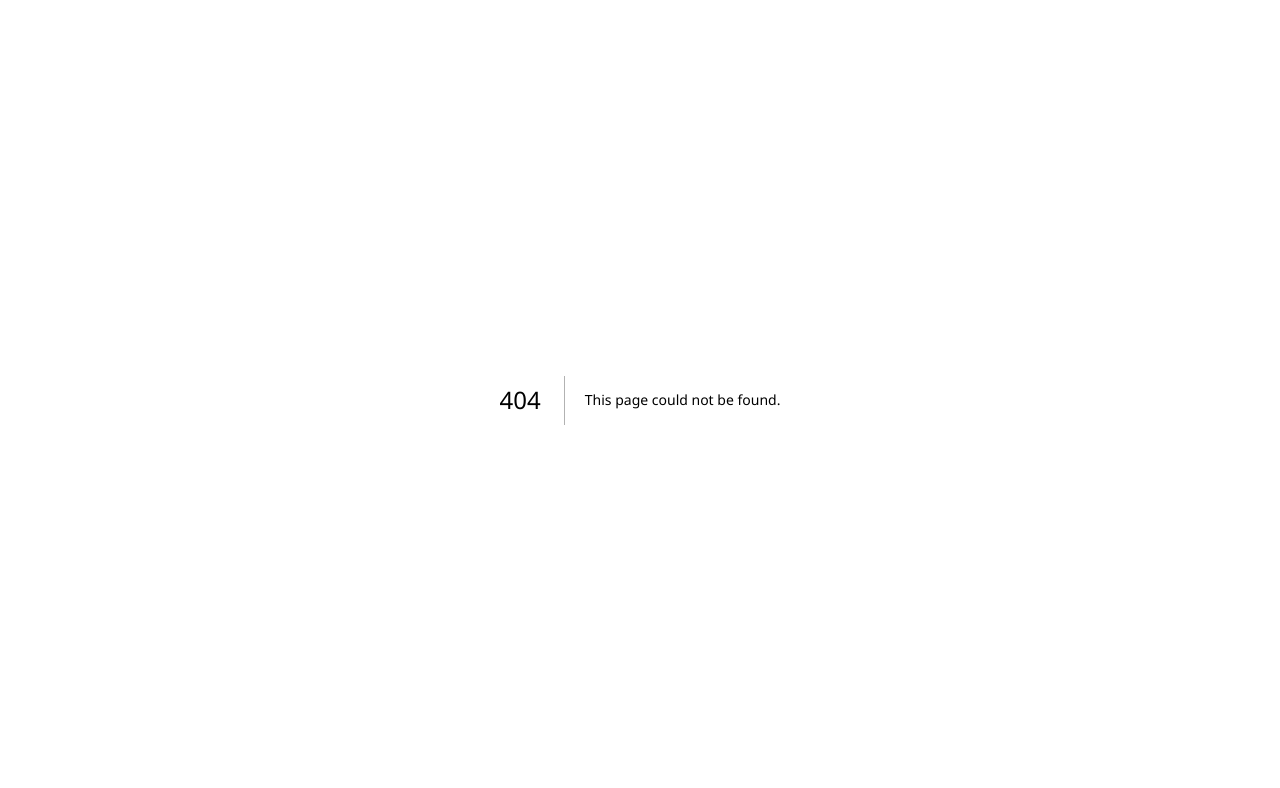
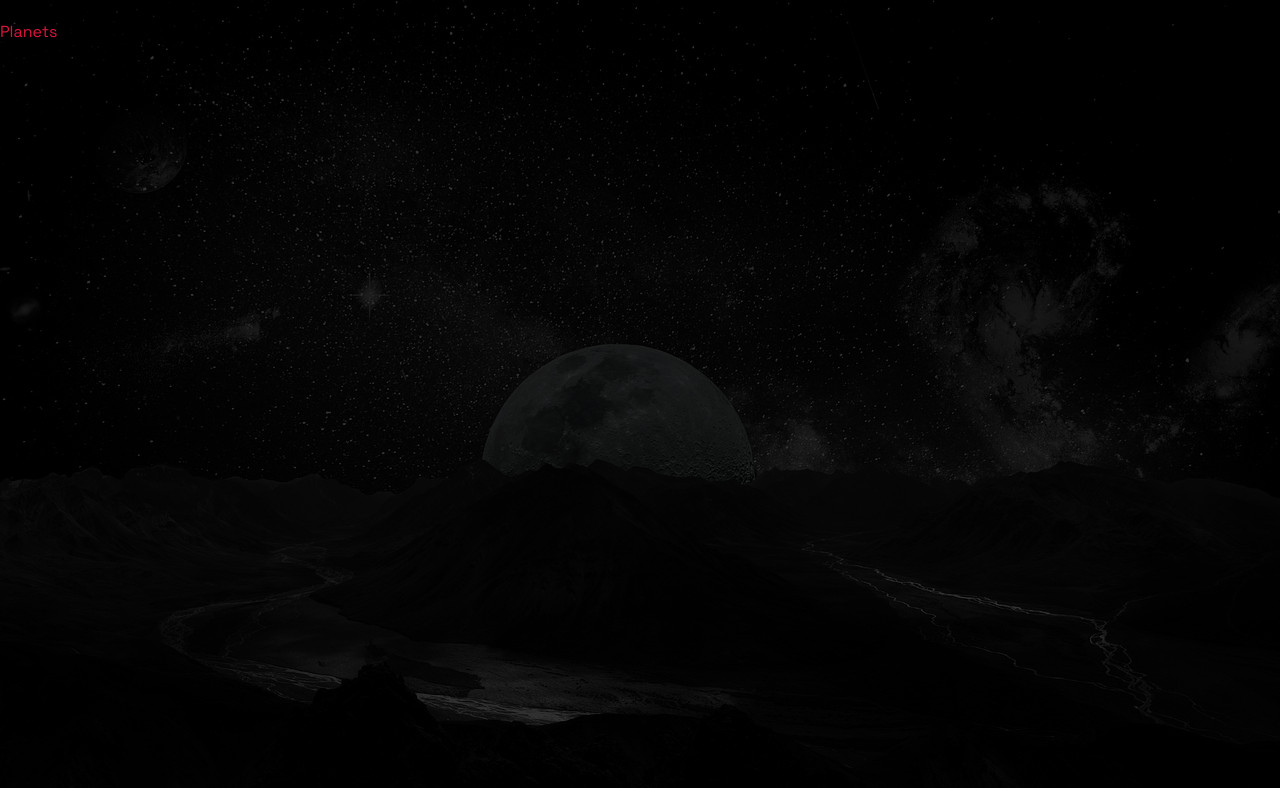
Before and after one commit to Spanioulis/solar-system, a Next.js app: page /planets in a window 1280 px wide. Before the commit this address had no page. Shown: the top 788 px of the page. Built offline with nearby package versions, Linux system fonts and the light colour scheme.

Commit message:
create route Planets

```diff
--- a/src/app/page.js
+++ b/src/app/page.js
@@ -1,3 +1,4 @@
+import Link from 'next/link';
 import Image from 'next/image';
 import styles from '../Home.module.scss';
 
@@ -10,9 +11,7 @@ export default function Home() {
          <header className={styles.header}>
             <nav className={styles.navbar}>
                <h1>Solar System</h1>
-               <a href="https://www.nasa.gov/" target="_blank" rel="noreferrer noopener">
-                  NASA
-               </a>
+               <Link href="/planets">Planets</Link>
                <a
                   href="https://spanioulis.dev/"
                   target="_blank"
--- /dev/null
+++ b/src/app/planets/page.jsx
@@ -0,0 +1,18 @@
+import Image from 'next/image';
+import Link from 'next/link';
+
+export default function Planets() {
+   return (
+      <>
+         <div>
+            <div style={{ zIndex: -1, position: 'fixed', width: '100vw', height: '100vh', opacity: 0.2 }}>
+               <Image src="/assets/moon.png" alt="Sticky star" fill style={{ objectFit: 'cover' }} />
+            </div>
+         </div>
+         <div>
+            <Link href="/">Home</Link>
+            <p style={{ color: 'crimson' }}>Planets</p>
+         </div>
+      </>
+   );
+}
```
Also changed, not shown: public/assets/moon.png (added).
